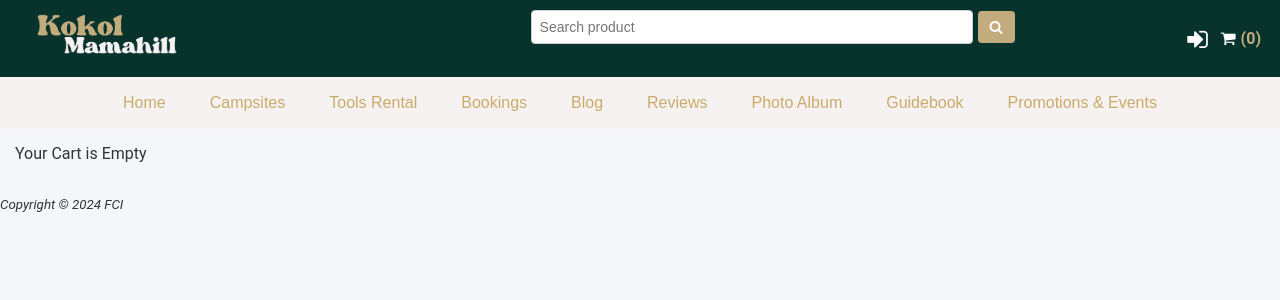
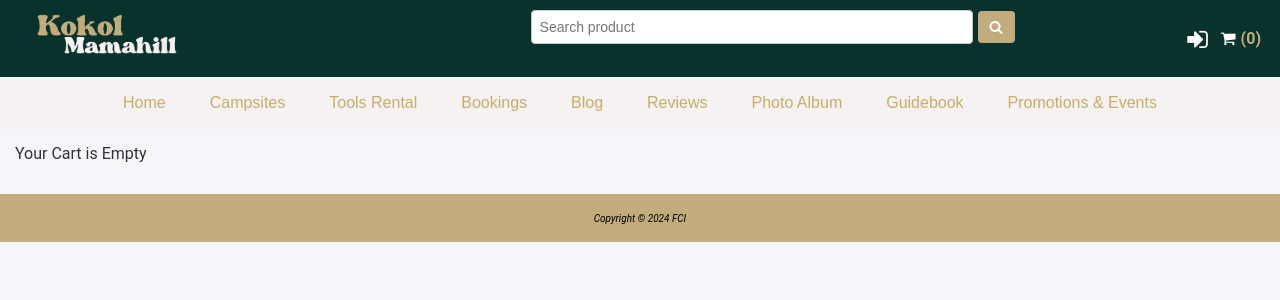
Before and after one commit to okaka00/GROUP-PPMS, a PHP site: page /campsite/cart_action.php in a window 1280 px wide. Shown: the top 300 px of the page. Run offline with PHP 8.4, Linux system fonts and the light colour scheme.

Commit message:
Update newstyle.css

```diff
--- a/codes/user/css/newstyle.css
+++ b/codes/user/css/newstyle.css
@@ -119,6 +119,17 @@ table {
   flex: 2; /* Allows the column to grow twice as large */
   padding: 15px; /* Adds padding for spacing */
 }
+
+footer {
+  background-color: #C2AC7D;
+  color: black;
+  text-align: center;
+  font-size: 12px;
+  padding: 5px;
+  margin-top: 0;
+  margin-bottom: 0;
+}
+
 
 /* Media Queries */
 @media screen and (max-width: 768px) {
```
